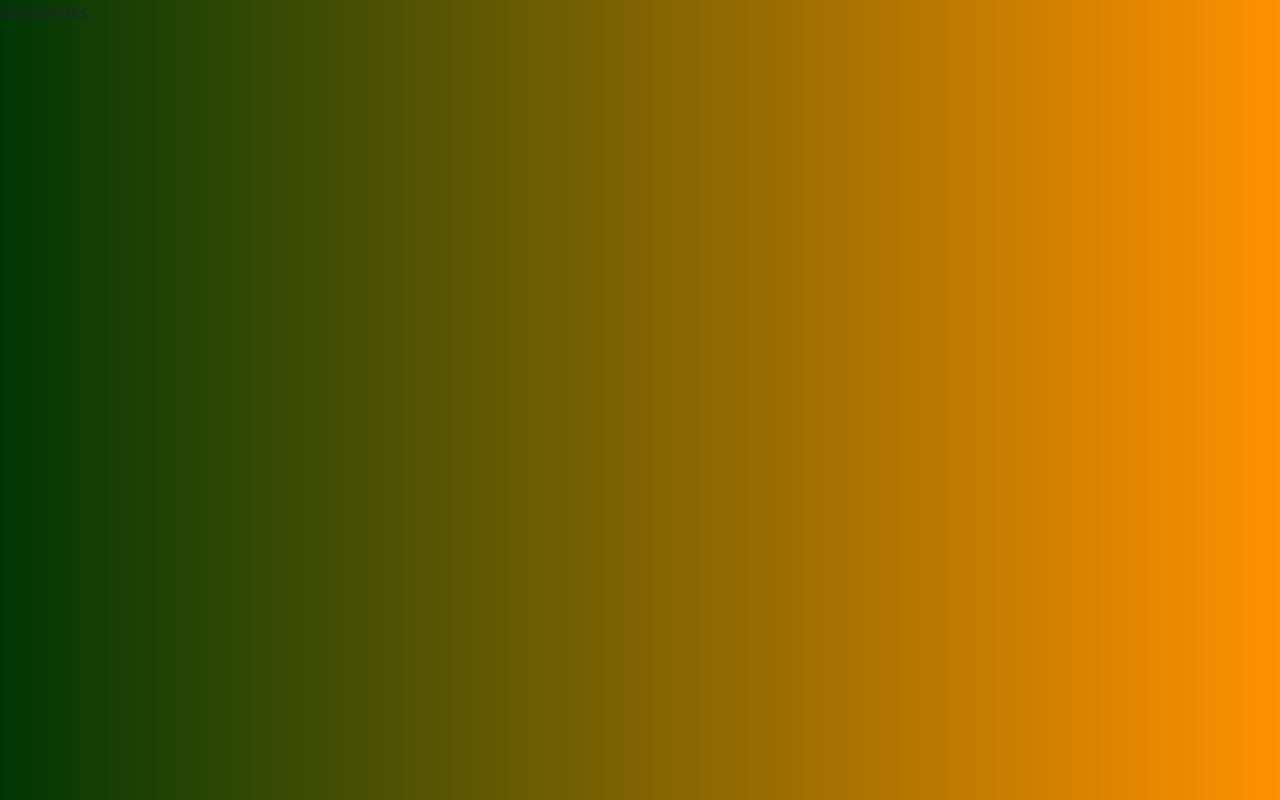
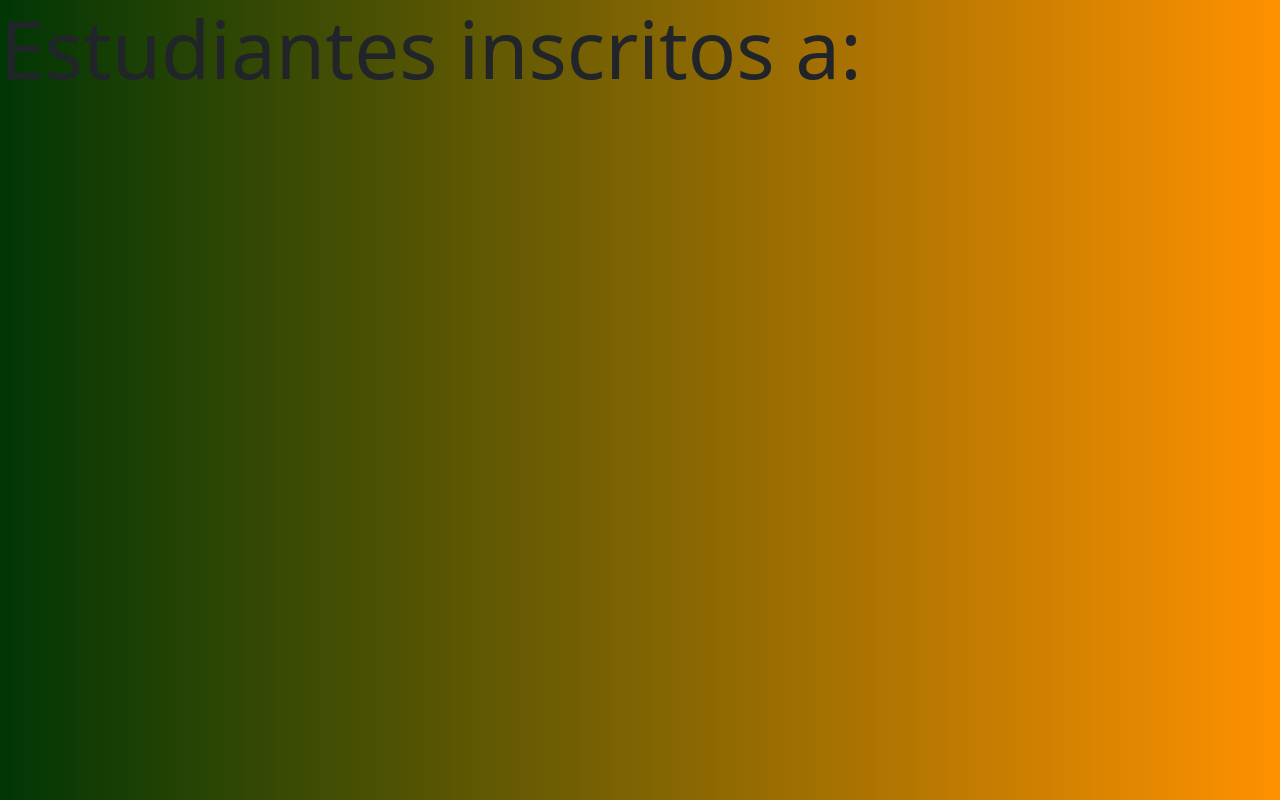
Before and after one commit to JuanC001/Grades-Medicine-Faculty-App, a React (Create React App) app in the folder Client/: page /doctor/estudiantes in a window 1280 px wide. Built offline with nearby package versions, Linux system fonts and the light colour scheme.

Commit message:
Estudiantes
+ Estudiantes de doctores

```diff
--- a/Client/src/components/pages/Doctores/Estudiantes.js
+++ b/Client/src/components/pages/Doctores/Estudiantes.js
@@ -3,7 +3,13 @@ import React, { Component } from 'react'
 export default class Estudiantes extends Component {
   render() {
     return (
-      <div>Estudiantes</div>
+      <div>
+
+        <h1 className="display-1">
+            Estudiantes inscritos a:
+        </h1>
+
+      </div>
     )
   }
 }
```
Also changed, not shown: 1 other file (tests, documents, lock files or other folders).
